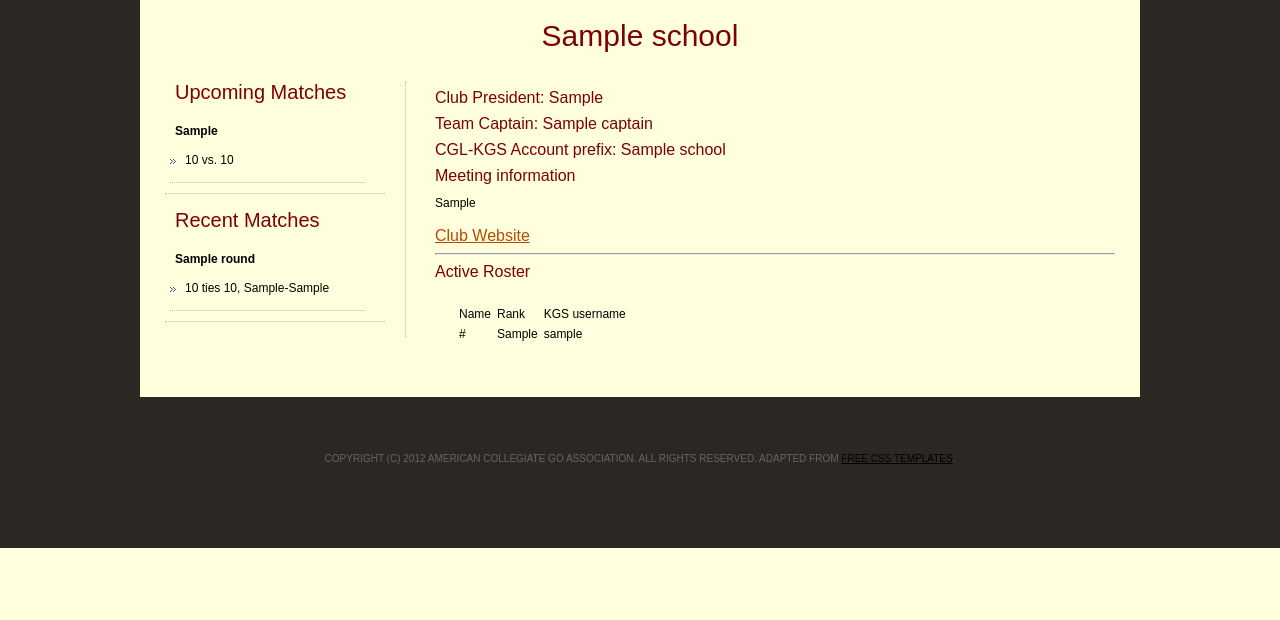
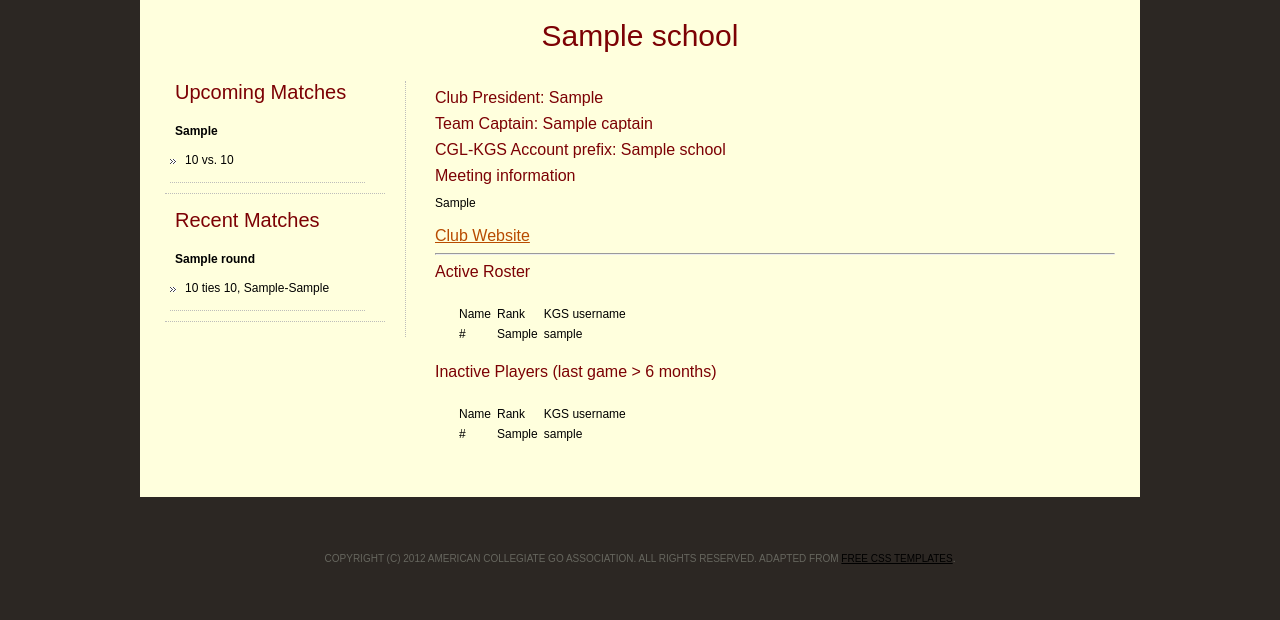
Before and after one commit to brilee/ACGA-website, a Django app: template templates/CGL/schools-detailed.html in a window 1280 px wide. Shown: the part 252-872 px from the top of the page. Before the commit the page ends 800 px from the top, so only its background shows below. Run offline with Django 3.2, Linux system fonts and the light colour scheme; the template is opened without the code that fills it: most values are stand-ins (such as "Sample title", 1, 10 or a date in 2020).

```diff
--- a/templates/CGL/results.html
+++ b/templates/CGL/results.html
@@ -31,7 +31,7 @@
 <h3 id="{{round}}">{{round}}</h3>
 <ul>
 	{% for match in round.match_set.all %}
-	<li><h4><a href="/members/{{match.school1.slug_name}}">{{match.school1.name}}</a> ({{match.score1}} - {{match.score2}}) <a href="/members/{{match.school2.slug_name}}">{{match.school2.name}}</a> </h4>
+	<li><h4><a href="{{match.school1.url}}">{{match.school1.name}}</a> ({{match.score1}} - {{match.score2}}) <a href="{{match.school2.url}}">{{match.school2.name}}</a> </h4>
 		<ul>
 		{% for game in match.game_set.all %}
 			{{game.display_result|safe}}
--- a/templates/CGL/schools-detailed.html
+++ b/templates/CGL/schools-detailed.html
@@ -27,5 +27,21 @@
 		<td>{{ player.KGS_username }}</td>
 	</tr>
 {% endfor %}
+
+
+</table><h3>Inactive Players (last game > 6 months)</h3>
+<table id="roster">
+	<tr>
+		<td>Name</td>
+		<td>Rank</td>
+		<td>KGS username</td>
+	</tr>
+{% for player in inactives %}
+	<tr>
+		<td>{{ player.name_with_link|safe }}</td>
+		<td>{{ player.get_rank_display }}</td>
+		<td>{{ player.KGS_username }}</td>
+	</tr>
+{% endfor %}
 </table>
 {% endblock maintext %}
```
Also changed, not shown: CGL/models.py (+16 -0 lines).
